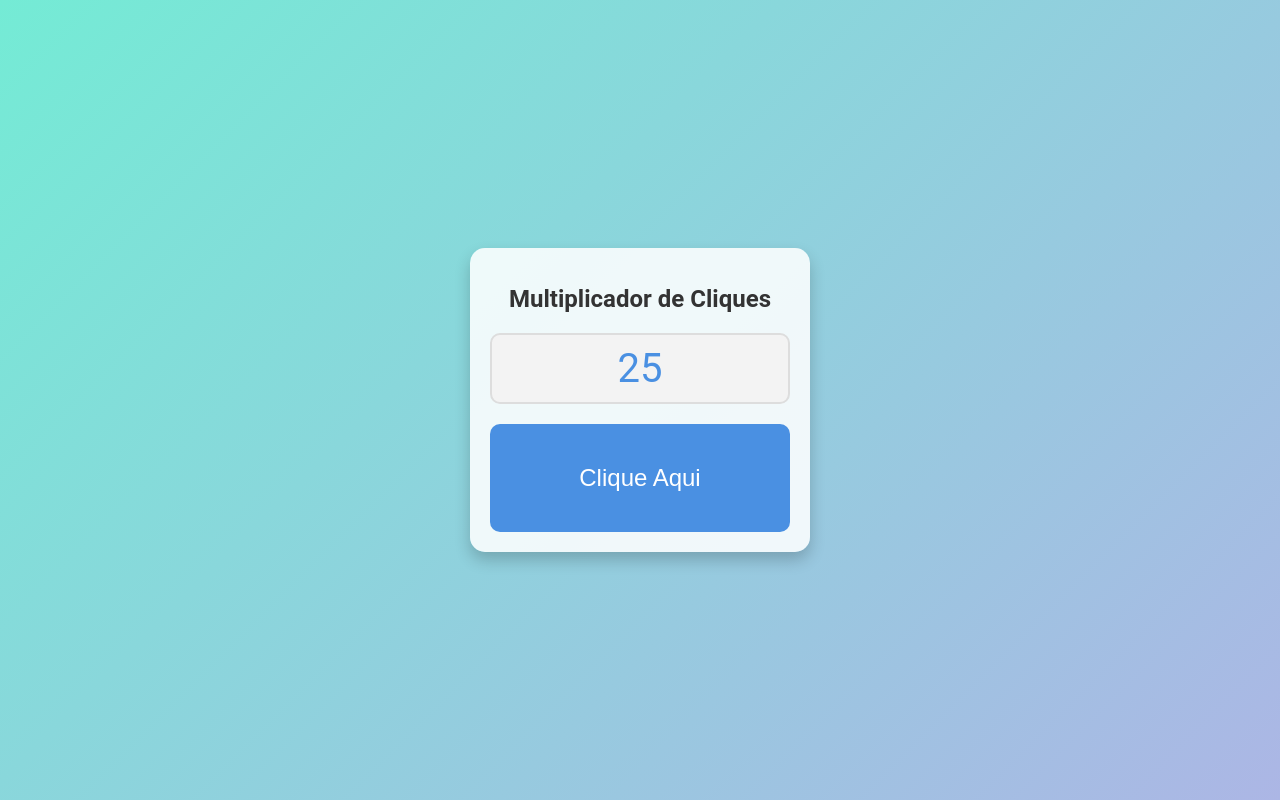
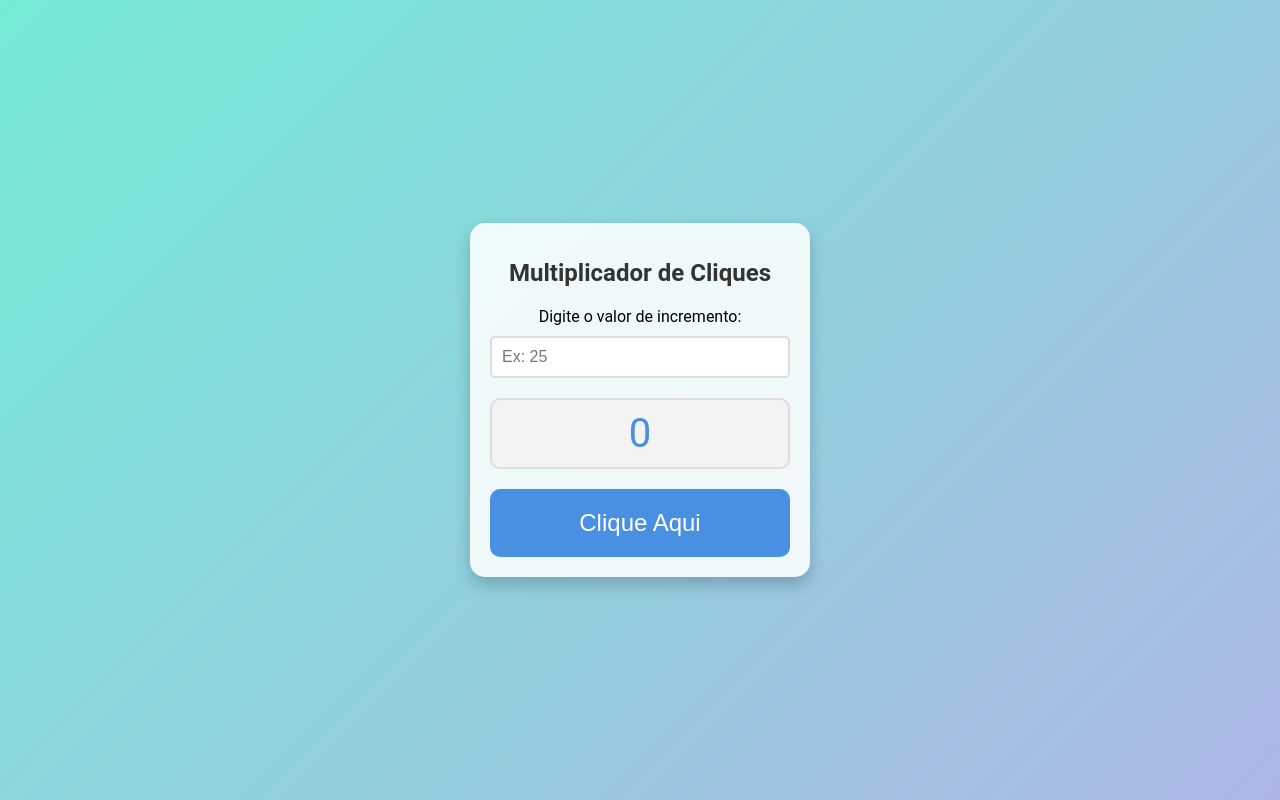
Before and after one commit to Mauthope/contador, a plain HTML site: page index.html in a window 1280 px wide. Both pictures are taken after a click on the button "Clique Aqui". Drawn offline with Linux system fonts and the light colour scheme.

Commit message:
Update index.html

```diff
--- a/index.html
+++ b/index.html
@@ -3,7 +3,7 @@
 <head>
     <meta charset="UTF-8">
     <meta name="viewport" content="width=device-width, initial-scale=1.0">
-    <title>Contador de Cliques</title>
+    <title>Contador Personalizado de Cliques</title>
     <style>
         body {
             font-family: 'Roboto', sans-serif;
@@ -41,11 +41,25 @@
             border: 2px solid #ddd;
         }
 
+        .input-container {
+            margin-bottom: 20px;
+        }
+
+        input[type="number"] {
+            width: 100%;
+            padding: 10px;
+            margin-top: 10px;
+            font-size: 1em;
+            border-radius: 5px;
+            border: 2px solid #ddd;
+            box-sizing: border-box;
+        }
+
         .button {
             background: #4a90e2;
             color: #fff;
             border: none;
-            padding: 40px 40px;
+            padding: 20px 40px;
             font-size: 1.5em;
             border-radius: 10px;
             cursor: pointer;
@@ -67,6 +81,10 @@
 <body>
     <div class="container">
         <h1>Multiplicador de Cliques</h1>
+        <div class="input-container">
+            <label for="incrementValue">Digite o valor de incremento:</label>
+            <input type="number" id="incrementValue" placeholder="Ex: 25">
+        </div>
         <div class="display" id="display">0</div>
         <button class="button" id="clickButton">Clique Aqui</button>
     </div>
@@ -74,9 +92,16 @@
         let count = 0;
 
         document.getElementById('clickButton').addEventListener('click', () => {
-            count++;
-            const result = count * 25;
-            document.getElementById('display').textContent = result;
+            const incrementInput = document.getElementById('incrementValue').value;
+            const increment = parseInt(incrementInput) || 0; // Converte para número ou usa 0 se o campo estiver vazio
+
+            if (increment > 0) {
+                count++;
+                const result = count * increment;
+                document.getElementById('display').textContent = result;
+            } else {
+                alert('Por favor, digite um valor de incremento válido.');
+            }
         });
     </script>
 </body>
```
